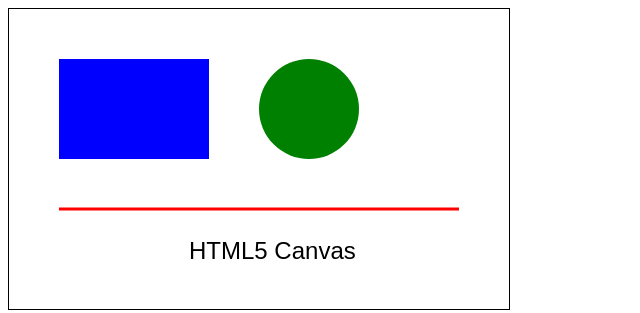
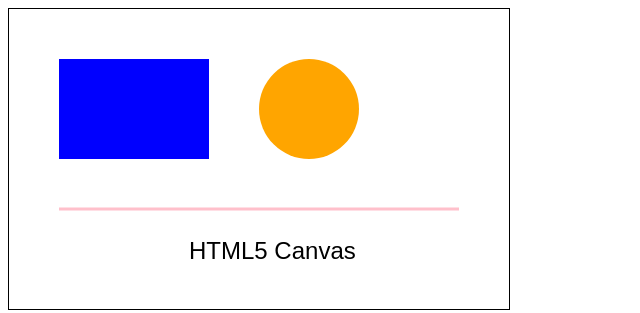
Before and after one commit to priyashanmukha516/23bce8424-webtech, a plain HTML site: page LAB2/canvas.html in a window 1280 px wide. Shown: the whole page, without its empty margins (0-640 px from the left). Drawn offline with Linux system fonts and the light colour scheme.

Commit message:
canvas.html

```diff
--- a/LAB2/canvas.html
+++ b/LAB2/canvas.html
@@ -18,14 +18,14 @@
     // Filled circle
     ctx.beginPath();
     ctx.arc(300, 100, 50, 0, 2 * Math.PI);
-    ctx.fillStyle = "green";
+    ctx.fillStyle = "orange";
     ctx.fill();
 
     // Straight line
     ctx.beginPath();
     ctx.moveTo(50, 200);
     ctx.lineTo(450, 200);
-    ctx.strokeStyle = "red";
+    ctx.strokeStyle = "pink";
     ctx.lineWidth = 3;
     ctx.stroke();
 
```
